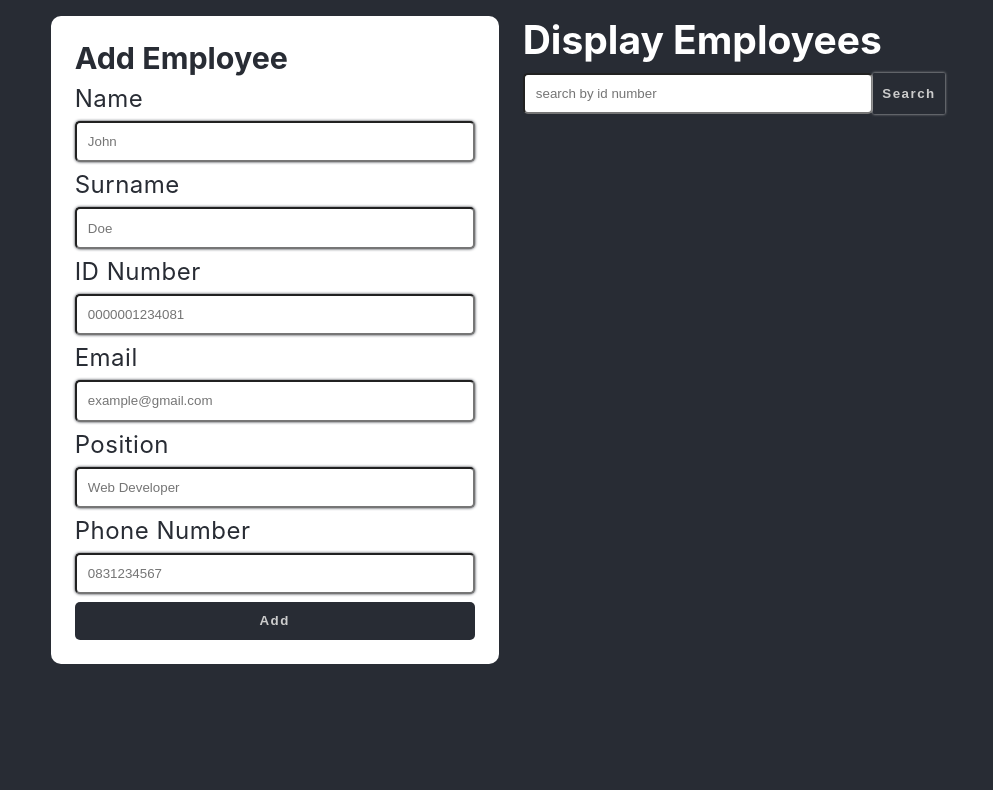
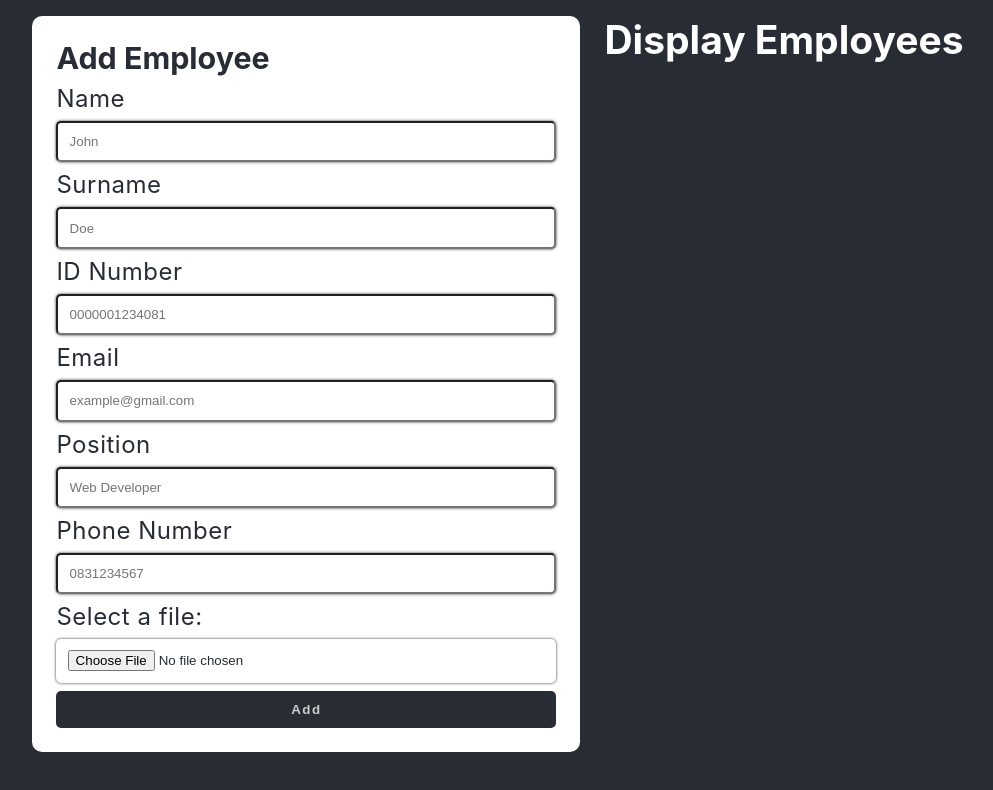
Before and after one commit to rabnic/employee-tracker-react, a React (Create React App) app: page / in a window 1280 px wide. Shown: the top 790 px of the page, without its empty margins (142-1135 px from the left). Built offline with nearby package versions, Linux system fonts and the light colour scheme.

Commit message:
implemented search feature

```diff
--- a/src/App.css
+++ b/src/App.css
@@ -15,11 +15,20 @@
   padding: 1rem;
 }
 
+@media screen and (max-width: 1200px){
+  .App {
+    flex-direction: column;
+    align-items: center;
+  }
+}
+
+
 .add-form-container {
   background: #fff;
   color: #282c34;
   padding: 1.5rem;
   min-width: fit-content;
+  width: fit-content;
   height: fit-content;
   border-radius: 10px;
 }
@@ -28,12 +37,13 @@
   display: flex;
   flex-direction: column;
   gap: .5rem;
-  width: 400px;
+  width: 500px;
 }
 
 .add-form-container input, #search-input {
   padding: .7rem;
   min-width: 350px;
+  width: fit-content;
   width: 100%;
   outline: 0;
   box-shadow: 0 0 3px #282c34;
@@ -50,7 +60,10 @@
 
 .search-container {
   display: flex;
-  margin: .6rem auto;
+  margin-bottom: .6rem;
+  margin-top: .6rem;
+  justify-content: flex-start;
+  max-width: 550px;
 }
 
 .add-form-container label {
@@ -75,16 +88,35 @@ button {
 .employee-card {
   color: #282c34;
   background-color: #fff;
-  width: 450px;
+  width: 550px;
   border-radius: 10px 2px;
   padding: 1rem;
   margin-bottom: 1rem;
+  position: relative;
 }
 
 .employee-card header {
   display: flex;
   justify-content: space-between;
   margin-bottom: 10px;
+}
+
+.employee-card span {
+  display: flex;
+  justify-content: center;
+  align-items: center;
+  padding: 2px;
+  font-size: .7rem;
+}
+
+.user-image {
+  position: absolute;
+  right: 5%;
+  bottom: 10%;
+  box-shadow: 0 0 1px #000;
+  justify-content: center;
+  align-items: center;
+  padding: 2px;
 }
 
 .employee-details p {
--- a/src/components/AddEmployeeForm.jsx
+++ b/src/components/AddEmployeeForm.jsx
@@ -33,12 +33,16 @@ const AddEmployeeForm = ({ add, editEmployee }) => {
     }
 
     const handleInputChange = (event) => {
-        const { name, value } = event.target;
+        let { name, value } = event.target;
+        if (event.target.type === 'file') {
+            // value = event.target.files[0].path;
+            value = URL.createObjectURL(event.target.files[0]);
+        }
         setEmployee({ ...employee, [name]: value })
     }
 
     return (
-        <form onSubmit={addEmp}>
+        <form onSubmit={addEmp} id='add-form'>
             <h3 className='form-title'>Add Employee</h3>
             <label>Name</label>
             <input type='text' name='name' placeholder='John' required onChange={handleInputChange} />
@@ -52,7 +56,11 @@ const AddEmployeeForm = ({ add, editEmployee }) => {
             <input type='text' name='position' placeholder='Web Developer' required onChange={handleInputChange} />
             <label>Phone Number</label>
             <input type='tel' name='phone' placeholder='0831234567' required onChange={handleInputChange} />
+            <label htmlFor="myfile">Select a file:</label>
+            <input type="file" id="myfile" name="image" required onChange={handleInputChange}/>
+
             <input hidden id='empKey' name='key' />
+
             <button type="submit" id="addBtn" >Add</button>
             <button id="editBtn" onClick={editEmp}>Edit</button>
         </form>
--- a/src/components/DisplayEmployees.jsx
+++ b/src/components/DisplayEmployees.jsx
@@ -1,7 +1,7 @@
-import { useState } from 'react';
+import { useEffect, useState } from 'react';
 import EmployeeCard from './EmployeeCard';
 
-const DisplayEmployees = ({employees, delEmployee, setCurrentEmployeeEdit}) => {
+const DisplayEmployees = ({ employees, delEmployee, setCurrentEmployeeEdit }) => {
     // console.log('Display emps--- ', employees)
 
     // let employeesLocal = [...employees];
@@ -14,12 +14,17 @@ const DisplayEmployees = ({employees, delEmployee, setCurrentEmployeeEdit}) => {
         setSearchQuery(sanitized);
     }
 
+    useEffect(() => {
+        setEmployeesLocal([...employees]);
+    }, [employees])
+
     const filterByID = () => {
         if (document.getElementById('search-input').value !== '') {
             console.log('in search')
             setEmployeesLocal(employees.filter(employee => {
-                console.log(employee,' == ' , searchQuery)
-                return employee.id.includes(searchQuery)}));
+                console.log(employee, ' == ', searchQuery)
+                return employee.id.includes(searchQuery)
+            }));
         } else {
             setEmployeesLocal([...employees])
         }
@@ -28,19 +33,17 @@ const DisplayEmployees = ({employees, delEmployee, setCurrentEmployeeEdit}) => {
     return (
         <section>
             <h2>Display Employees</h2>
-            <div className='search-container'>
-            <input type="text" id='search-input' required placeholder='search by id number' onChange={handleInputChange}/>
-            <button onClick={filterByID} id='search-btn'>Search</button>
-            </div>
+            {
+                employees.length > 0 &&
+                <div className='search-container'>
+                    <input type="text" id='search-input' required placeholder='search by id number' onChange={handleInputChange} />
+                    <button onClick={filterByID} id='search-btn'>Search</button>
+                </div>
+            }
             {
                 employeesLocal.map(employee => {
-                    return <EmployeeCard key={employee.key} employee={{employee}} delEmployee={delEmployee} setCurrentEmployeeEdit={setCurrentEmployeeEdit}/>
+                    return <EmployeeCard key={employee.key} employee={{ employee }} delEmployee={delEmployee} setCurrentEmployeeEdit={setCurrentEmployeeEdit} />
                 })
-            }
-            {
-                // setTimeout(() => {
-                //     setEmployeesLocal([...employees])
-                // }, 10000)
             }
 
         </section>
--- a/src/components/EmployeeCard.jsx
+++ b/src/components/EmployeeCard.jsx
@@ -4,9 +4,10 @@ import phoneIcon from '../icons/phone.png';
 import emailIcon from '../icons/email.png';
 import deleteIcon from '../icons/bin.png';
 import editIcon from '../icons/edit.png';
+import defaultUserImage from '../icons/photographer.png';
 
 const populateFormForEdit = ({employee}) => {
-    Array.from(document.getElementsByTagName('input')).forEach(elem => {
+    Array.from(document.querySelectorAll('#add-form input')).forEach(elem => {
         const attr = elem.attributes.name.value;
         elem.value = employee[attr];
     })
@@ -15,7 +16,7 @@ const populateFormForEdit = ({employee}) => {
 }
 
 const EmployeeCard = ({employee, delEmployee, setCurrentEmployeeEdit}) => {
-    const {name, surname, id, email, position, phone, key} = employee.employee;
+    const {name, surname, id, email, position, phone, key, image} = employee.employee;
     return (
         <div className="employee-card">
             <header>
@@ -31,6 +32,10 @@ const EmployeeCard = ({employee, delEmployee, setCurrentEmployeeEdit}) => {
                 <p><img src={jobIcon} alt="Job position / Chair-"/>{position}</p>
                 <p><img src={phoneIcon} alt="Phone-"/>{phone}</p>
             </div>
+            <span>
+                <img src={image || defaultUserImage} width='100px' height='100px' alt={`${name} ${surname}  picture_`} className='user-image'/>
+            </span>
+
         </div>
     )
 }
```
Also changed, not shown: src/icons/photographer.png (added).
